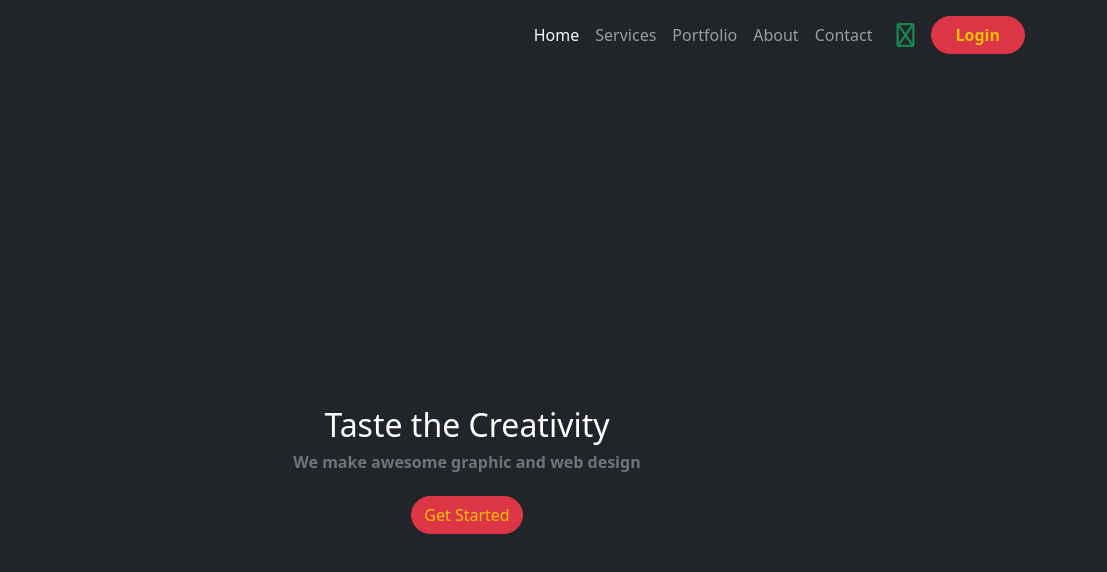
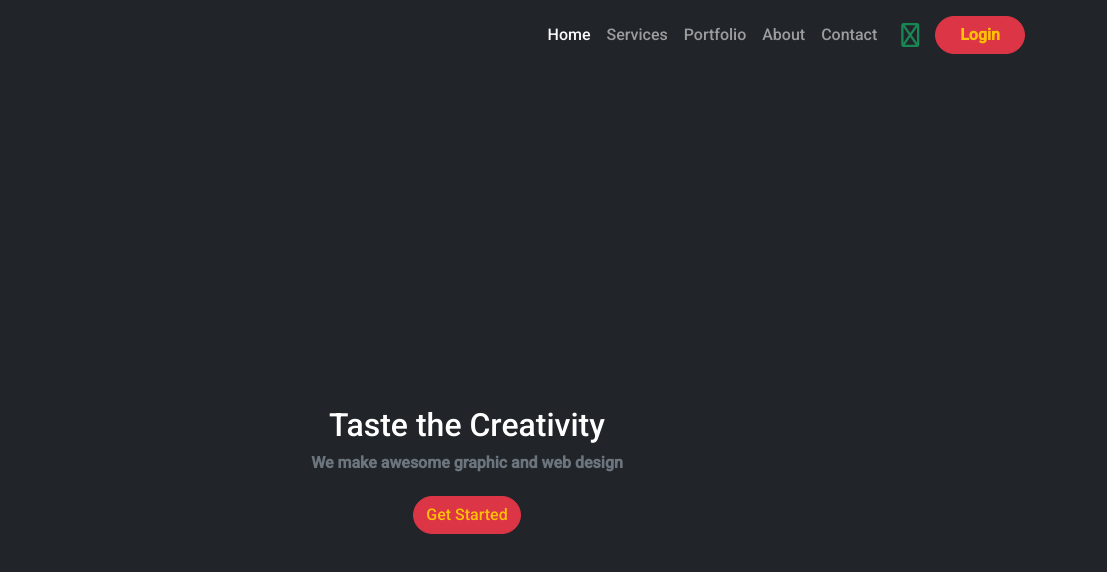
Before and after one commit to rouanis5/bootstrap-template-2, a website built with Parcel: page src/index.html in a window 1280 px wide. Shown: the full height of the page, 173-1280 px from the left. Built offline with nearby package versions, Linux system fonts and the light colour scheme.

Commit message:
+ roboto font

```diff
--- a/src/index.html
+++ b/src/index.html
@@ -4,6 +4,9 @@
         <meta charset="UTF-8" />
         <meta http-equiv="X-UA-Compatible" content="IE=edge" />
         <meta name="viewport" content="width=device-width, initial-scale=1.0" />
+        <link rel="preconnect" href="https://fonts.googleapis.com" />
+        <link rel="preconnect" href="https://fonts.gstatic.com" crossorigin />
+        <link href="https://fonts.googleapis.com/css2?family=Roboto:wght@100;300;500&display=swap" rel="stylesheet" />
         <title>Bootstrap template 2</title>
     </head>
     <body>
--- a/src/scss/style.scss
+++ b/src/scss/style.scss
@@ -1,2 +1,5 @@
+body {
+    font-family: Roboto, Helvetica, sans-serif !important;
+}
 @import "colors";
 @import "components";
```
